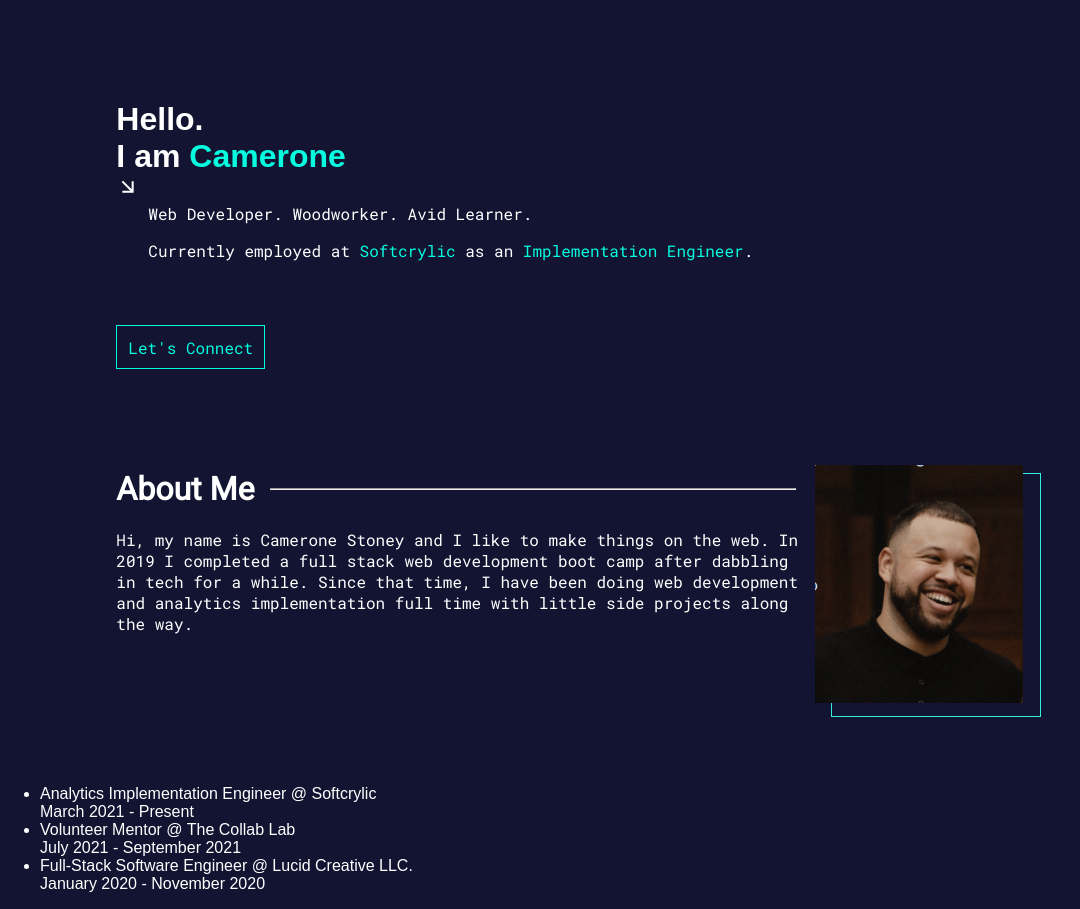
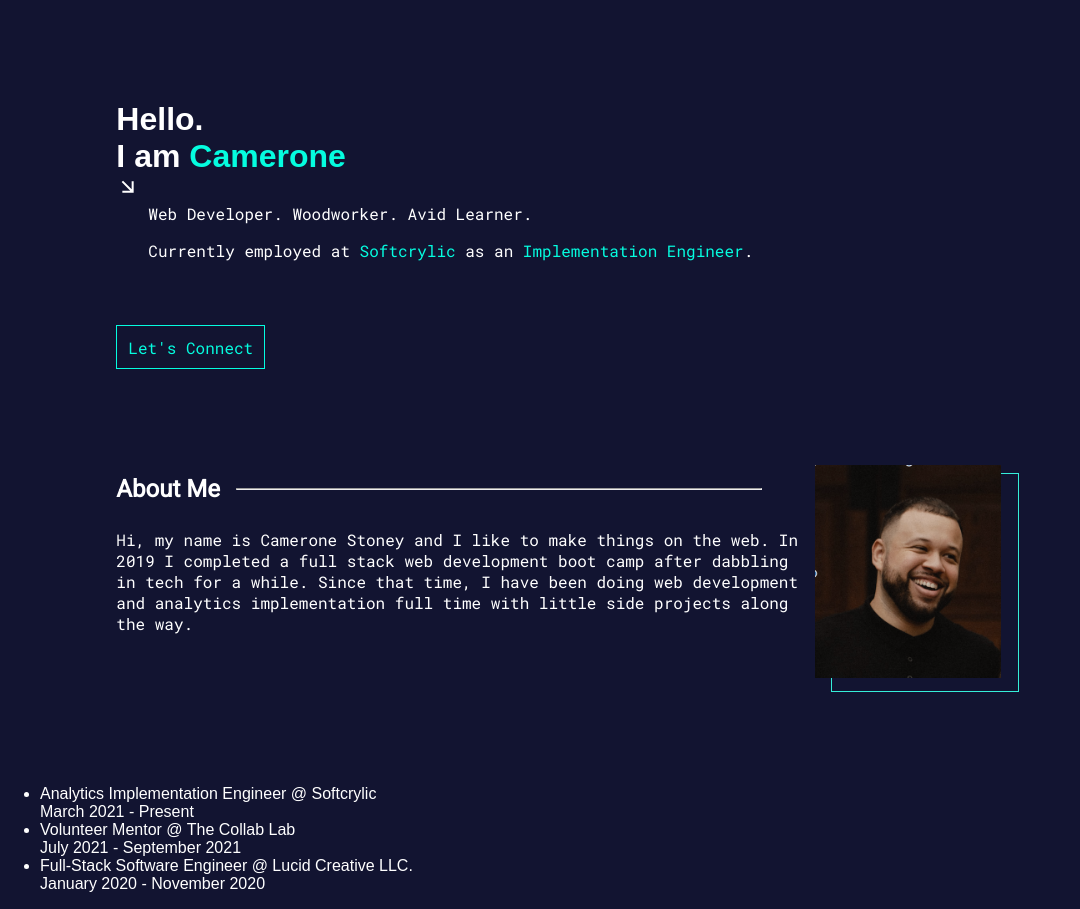
Before and after one commit to Cjstoney/portfolio_react, a React (Create React App) app: page / in a window 1280 px wide. Shown: the whole page, without its empty margins (0-1080 px from the left). Built offline with nearby package versions, Linux system fonts and the light colour scheme.

Commit message:
refactor: added section header component

```diff
--- a/src/components/about/aboutMe.css
+++ b/src/components/about/aboutMe.css
@@ -19,24 +19,8 @@
 }
 .about-me-header {
   grid-row: 1;
-  display: flex;
-  align-items: center;
-  justify-items: flex-start;
 }
 
-.about-me-header-text {
-  font-size: 2rem;
-  font-family: var(--default-font);
-  display: block;
-  grid-row: 1;
-  margin: 0;
-}
-.visual-line {
-  color: white;
-  width: 75%;
-  margin-left: 1rem;
-  margin-right: 1rem;
-}
 .about-me-picture {
   background: none;
   display: block;
@@ -48,7 +32,8 @@
   align-self: start;
   margin-top: 1rem;
   position: relative;
-  width: 13rem;
+  /* width: 13rem; */
+  width: 40%;
   z-index: 5;
 }
 .about-me-picture::after {
--- a/src/components/about/aboutMe.js
+++ b/src/components/about/aboutMe.js
@@ -1,14 +1,14 @@
 import React from "react";
 import "./aboutMe.css";
+import { SectionHeaderComponent } from "../index";
 
 function AboutMe({ className }) {
   return (
     <div className={className}>
-      <div className="about-me-header">
-        <h3 className="about-me-header-text">About Me</h3>
-        <hr className="visual-line"></hr>
-      </div>
-
+      <SectionHeaderComponent
+        className="about-me-header"
+        headerText="About Me"
+      />
       <div className="about-me-content">
         Hi, my name is Camerone Stoney and I like to make things on the web. In
         2019 I completed a full stack web development boot camp after dabbling
--- a/src/components/experience/experience.js
+++ b/src/components/experience/experience.js
@@ -9,7 +9,7 @@ function Experience({ className }) {
         return (
           <li key={index} className="individual-job-container">
             <div className="job-title">
-              {job.title} <span>@ {job.company}</span>
+              {job.title} <span className="job-accent">@ {job.company}</span>
             </div>
             <div className="employment-time">
               {job.startDate} - {job.endDate}
--- a/src/components/index.js
+++ b/src/components/index.js
@@ -1,7 +1,9 @@
 import AboutMe from "./about/aboutMe";
 import Introduction from "./introduction/introduction";
 import Experience from "./experience/experience";
+import SectionHeader from "./sectionHeader/sectionHeader";
 
 export const AboutMeComponent = AboutMe;
 export const IntroductionComponent = Introduction;
 export const ExperienceComponent = Experience;
+export const SectionHeaderComponent = SectionHeader;
--- /dev/null
+++ b/src/components/sectionHeader/sectionHeader.css
@@ -0,0 +1,20 @@
+.visual-line {
+  color: white;
+  width: 75%;
+  margin-left: 1rem;
+  margin-right: 1rem;
+}
+
+.section-header-text {
+  font-size: 1.5rem;
+  font-family: var(--default-font);
+  display: block;
+  grid-row: 1;
+  margin: 0;
+}
+
+.section-header-container {
+  display: flex;
+  align-items: center;
+  justify-items: flex-start;
+}
--- /dev/null
+++ b/src/components/sectionHeader/sectionHeader.js
@@ -0,0 +1,13 @@
+import React from "react";
+import "./sectionHeader.css";
+
+function SectionHeader({ className, headerText }) {
+  return (
+    <div className={`${className} section-header-container`}>
+      <h3 className="section-header-text">{headerText}</h3>
+      <hr className="visual-line"></hr>
+    </div>
+  );
+}
+
+export default SectionHeader;
```
